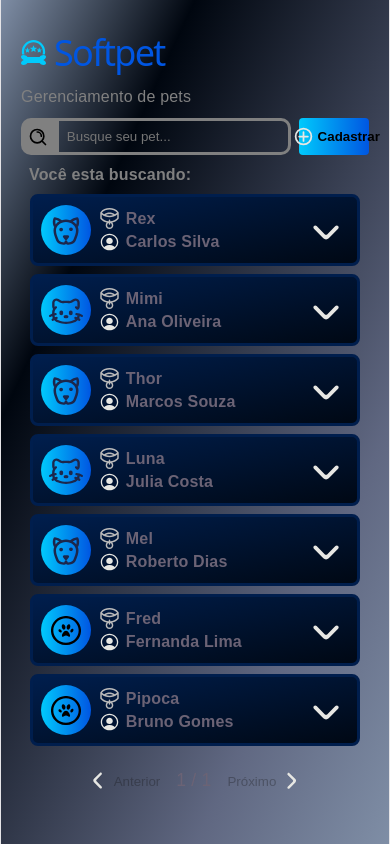
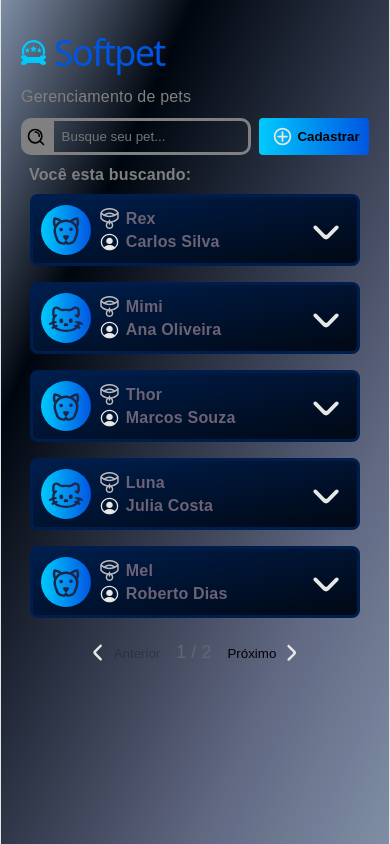
Before and after one commit to Jore-X/softpet-petshop, a React (Vite) app: page / in a window 390 px wide. Built offline with nearby package versions, Linux system fonts and the light colour scheme.

Commit message:
ajustes de responsividade
- ajustes gerais
- limitação de elementos por pagina de acordo com o tamanho da tela

```diff
--- a/src/App.css
+++ b/src/App.css
@@ -22,7 +22,7 @@ main {
   font-family: "Arial", sans-serif;
   padding: 20px;
 
-  height: 100%;
+  min-height: 100dvh;
 }
 
 h1 {
@@ -51,6 +51,7 @@ p {
 
   aspect-ratio: 5/1;
   width: 20%;
+  min-width: 110px;
   max-width: 150px;
   max-height: 40px;
 
--- a/src/App.jsx
+++ b/src/App.jsx
@@ -144,12 +144,27 @@ function App() {
 
   const [currentPage, setCurrentPage] = useState(1);
 
+  // pets por pagina
+  const [petsPerPage, setPetsPerPage] = useState(
+    window.innerWidth <= 600 ? 5 : 10,
+  );
+
   useEffect(() => {
     setCurrentPage(1);
-  }, [search]);
+  }, [search, petsPerPage]);
 
-  // pets por pagina
-  const petsPerPage = 8;
+  // pra atualizar os pets por pagina de acordo com o tamanho da tela
+  useEffect(() => {
+    function handlerResize() {
+      setPetsPerPage(window.innerWidth <= 600 ? 5 : 10);
+    }
+
+    window.addEventListener("resize", handlerResize);
+
+    return () => {
+      window.removeEventListener("resize", handlerResize);
+    };
+  }, []);
 
   // Math.max retorna o valor maior entre os dois
   // previne que totalPages se torne 0 se não encontrar nenhum pet.
--- a/src/components/PetList/PetList.css
+++ b/src/components/PetList/PetList.css
@@ -1,7 +1,7 @@
 .petList-grid {
   display: grid;
-  grid-template-columns: repeat(auto-fit, minmax(300px, 1fr));
-  gap: 8px;
+  grid-template-columns: repeat(auto-fit, minmax(min(100%, 300px), 1fr));
+  gap: 16px;
   place-items: center;
 }
 
```
